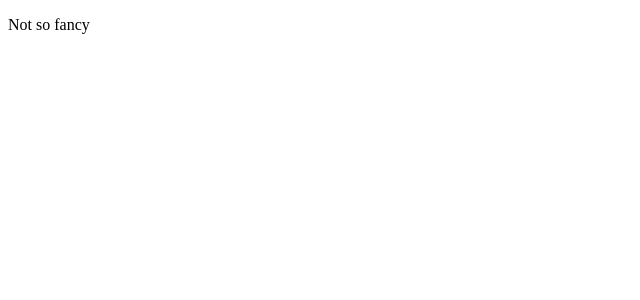
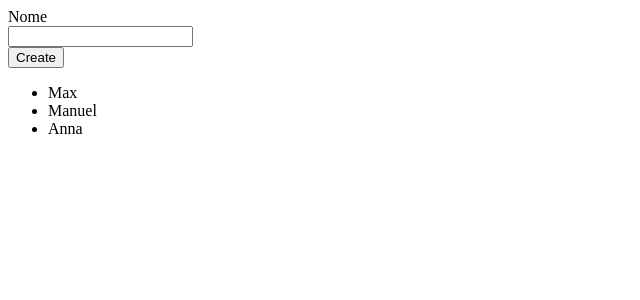
Before and after one commit to MarceloZapatta/review-angular, an Angular app: page / in a window 1280 px wide. Shown: the top 300 px of the page, without its empty margins (0-640 px from the left). Built offline with nearby package versions, Linux system fonts and the light colour scheme.

Commit message:
Adding a new person to the list

```diff
--- a/src/app/app.component.html
+++ b/src/app/app.component.html
@@ -1 +1,2 @@
-<app-persons></app-persons>
+<app-person-input (personCreate)="onPersonCreated($event)"></app-person-input>
+<app-persons [personList]="persons"></app-persons>
--- a/src/app/app.component.ts
+++ b/src/app/app.component.ts
@@ -6,5 +6,9 @@ import { Component } from '@angular/core';
   styleUrls: ['./app.component.css']
 })
 export class AppComponent {
-  title = 'review-angular';
+  persons: string[] = ['Max', 'Manuel', 'Anna'];
+
+  onPersonCreated(name: string) {
+    this.persons.push(name);
+  }
 }
--- /dev/null
+++ b/src/app/persons/person-input.component.css
@@ -0,0 +1,3 @@
+label, input, button {
+  display: block;
+}
--- /dev/null
+++ b/src/app/persons/person-input.component.html
@@ -0,0 +1,3 @@
+<label for="name">Nome</label>
+<input type="text" id="name" [(ngModel)]="enteredPersonName" #personNameEl>
+<button (click)="onCreatePerson()">Create</button>
--- /dev/null
+++ b/src/app/persons/person-input.component.ts
@@ -0,0 +1,17 @@
+import { Component, Output, EventEmitter } from '@angular/core';
+
+@Component({
+  selector: 'app-person-input',
+  templateUrl: './person-input.component.html',
+  styleUrls: ['./person-input.component.css']
+})
+export class PersonInputComponent {
+  @Output() personCreate = new EventEmitter<string>();
+  enteredPersonName: string;
+  onCreatePerson() {
+    console.log('Created a person: ' + this.enteredPersonName);
+
+    this.personCreate.emit(this.enteredPersonName);
+    this.enteredPersonName = '';
+  }
+}
--- a/src/app/persons/persons.component.html
+++ b/src/app/persons/persons.component.html
@@ -1,3 +1,5 @@
-<p>
-  Not so fancy
-</p>
+<ul>
+  <li *ngFor="let person of personList">
+    {{ person }}
+  </li>
+</ul>
--- a/src/app/persons/persons.component.ts
+++ b/src/app/persons/persons.component.ts
@@ -1,9 +1,9 @@
-import { Component } from '@angular/core';
+import { Component, Input } from '@angular/core';
 
 @Component({
   selector: 'app-persons',
   templateUrl: './persons.component.html'
 })
 export class PersonsComponent {
-
+  @Input() personList: string[];
 }
```
Also changed, not shown: src/app/app.module.ts (+6 -2 lines).
